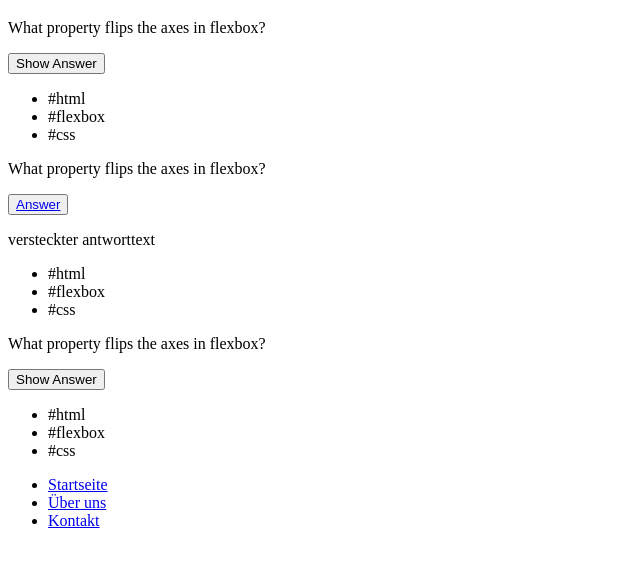
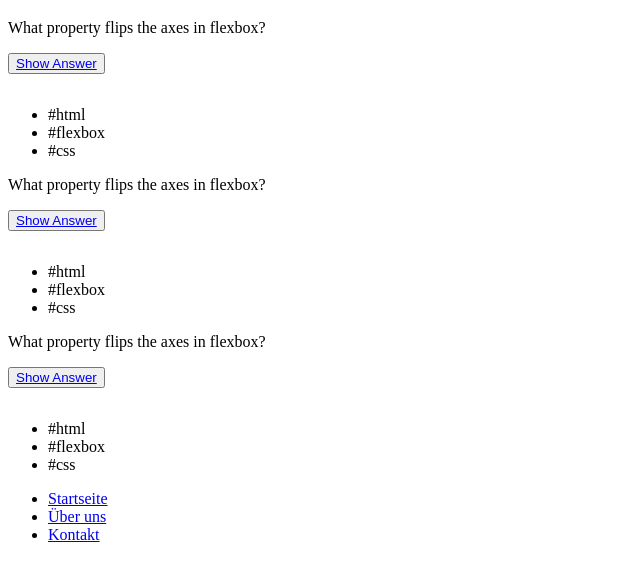
Before and after one commit to stellanw/Quiz-App, a plain HTML site: page index.html in a window 1280 px wide. Shown: the part 61-642 px from the top of the page, without its empty margins (0-640 px from the left). Drawn offline with Linux system fonts and the light colour scheme.

Commit message:
add functional hidden answer buttons in html

```diff
--- a/index.html
+++ b/index.html
@@ -12,11 +12,10 @@
     </header>
 
     <main>
-
-
       <div class="box">
         <p>What property flips the axes in flexbox?</p>
-        <button>Show Answer</button>
+        <button><a href="#until-found-box">Show Answer</a></button>
+        <p id="until-found-box" hidden="until-found">flex-direction</p>
         <ul>
           <li>#html</li>
           <li>#flexbox</li>
@@ -27,9 +26,8 @@
       <div class="box">
         <p>What property flips the axes in flexbox?</p>
 
-        <button><a href="#until-found-box">Answer</a></button>
-
-        <p id="until-found-box" hidden"until-found">versteckter antworttext</p>
+        <button><a href="#until-found-box">Show Answer</a></button>
+        <p id="until-found-box" hidden="until-found">flex-direction</p>
 
         <ul>
           <li>#html</li>
@@ -40,14 +38,16 @@
 
       <div class="box">
         <p>What property flips the axes in flexbox?</p>
-        <button>Show Answer</button>
+
+        <button><a href="#until-found-box">Show Answer</a></button>
+        <p id="until-found-box" hidden="until-found">flex-direction</p>
+
         <ul>
           <li>#html</li>
           <li>#flexbox</li>
           <li>#css</li>
         </ul>
       </div>
-
     </main>
 
     <footer>
```
